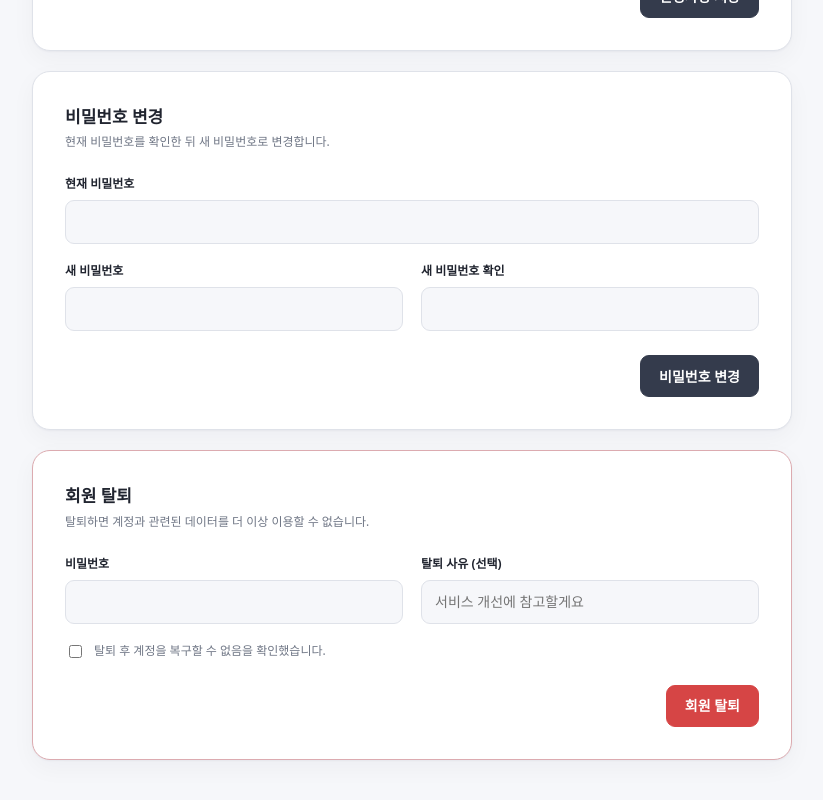
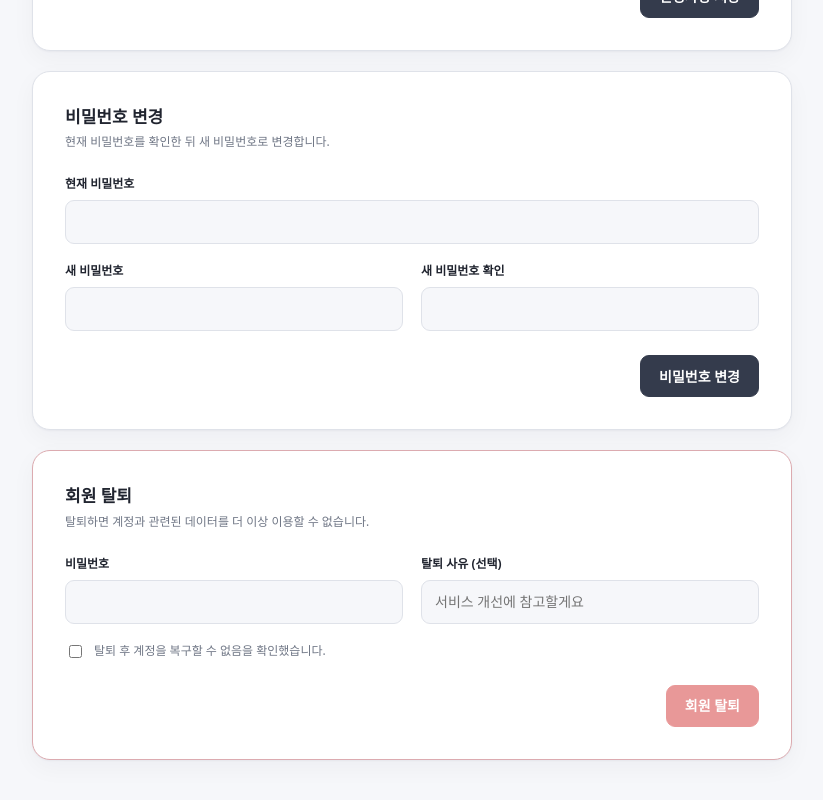
Before and after one commit to KTB4-AI-Hackathon-13/frontend, a React (Vite) app: page /mypage in a window 1280 px wide. Shown: the part 450-1250 px from the top of the page, without its empty margins (228-1051 px from the left). Built offline with nearby package versions, Linux system fonts and the light colour scheme; no server answers.

Commit message:
fix: 회원 탈퇴 미동의 시 버튼 disabled

```diff
--- a/src/pages/MyPage.jsx
+++ b/src/pages/MyPage.jsx
@@ -132,7 +132,7 @@ function MyPage() {
         </div>
         <label className="account-confirm"><input type="checkbox" checked={confirmWithdraw} onChange={(e) => setConfirmWithdraw(e.target.checked)} /><span>탈퇴 후 계정을 복구할 수 없음을 확인했습니다.</span></label>
         <Status status={withdrawStatus} />
-        <div className="account-card__actions"><button className="is-danger" type="submit" disabled={busy === 'withdraw'}>{busy === 'withdraw' ? '처리 중...' : '회원 탈퇴'}</button></div>
+        <div className="account-card__actions"><button className="is-danger" type="submit" disabled={busy === 'withdraw' || !confirmWithdraw}>{busy === 'withdraw' ? '처리 중...' : '회원 탈퇴'}</button></div>
       </form>
       <Toast toast={toast} />
     </section>
```
